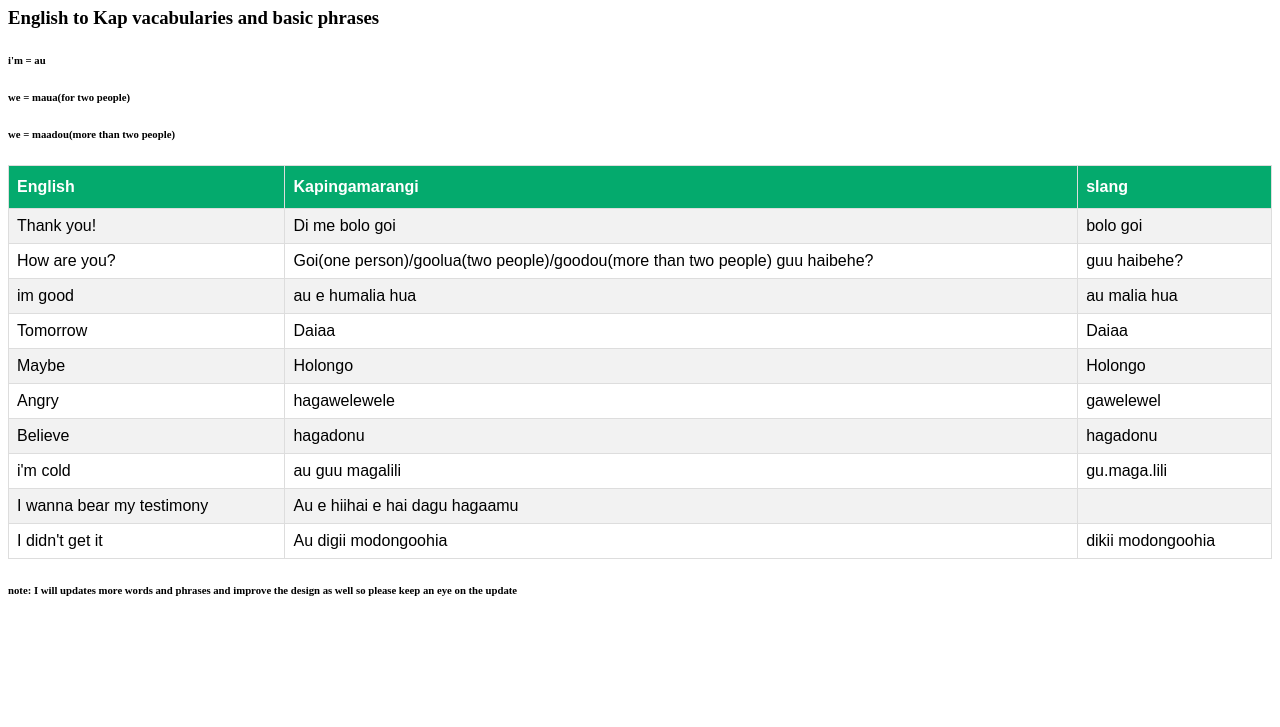
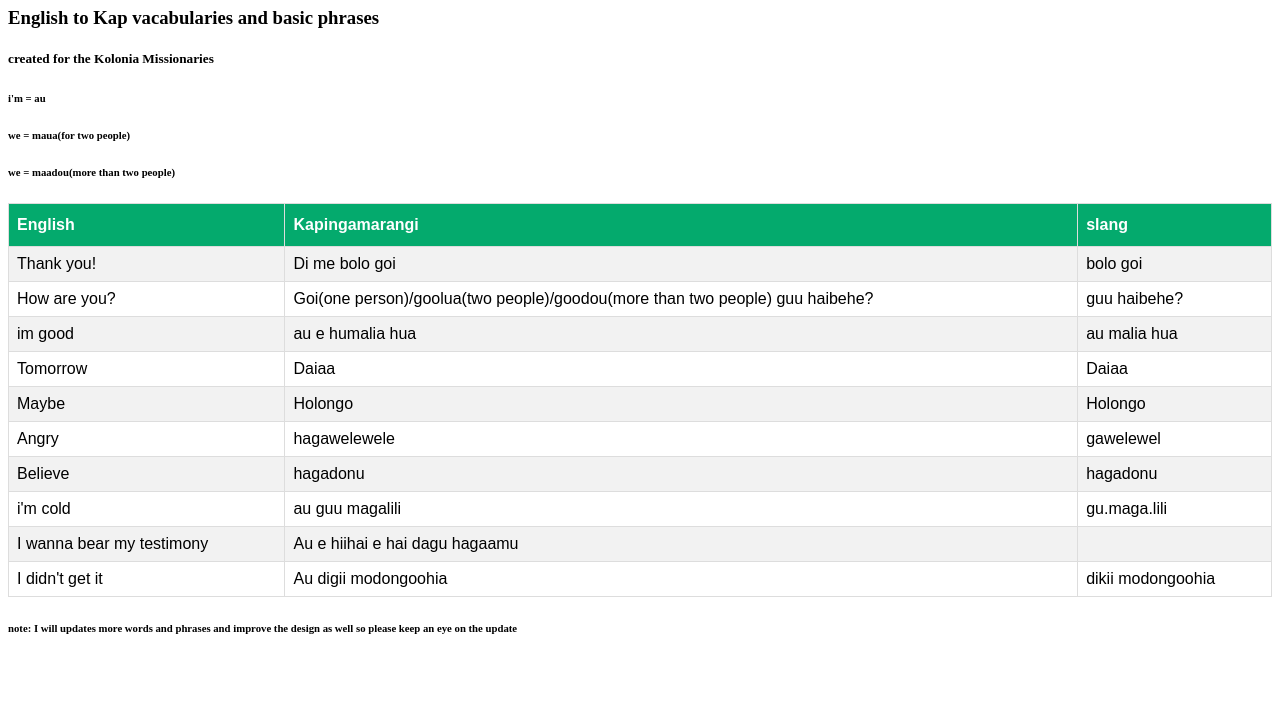
Before and after one commit to minegithub1103/kapdictionary, a plain HTML site: page index.html in a window 1280 px wide. Shown: the part 73-800 px from the top of the page. Drawn offline with Linux system fonts and the light colour scheme.

Commit message:
Update index.html

```diff
--- a/index.html
+++ b/index.html
@@ -30,6 +30,7 @@
 
 <h1>English to Kapingamrangi Language</h1>
 <h3>English to Kap vacabularies and basic phrases</h3>
+<h5>created for the Kolonia Missionaries</h5>
   <h6>i'm = au</h6>
   <h6>we = maua(for two people)</h6>
   <h6>we = maadou(more than two people)</h6>
```
